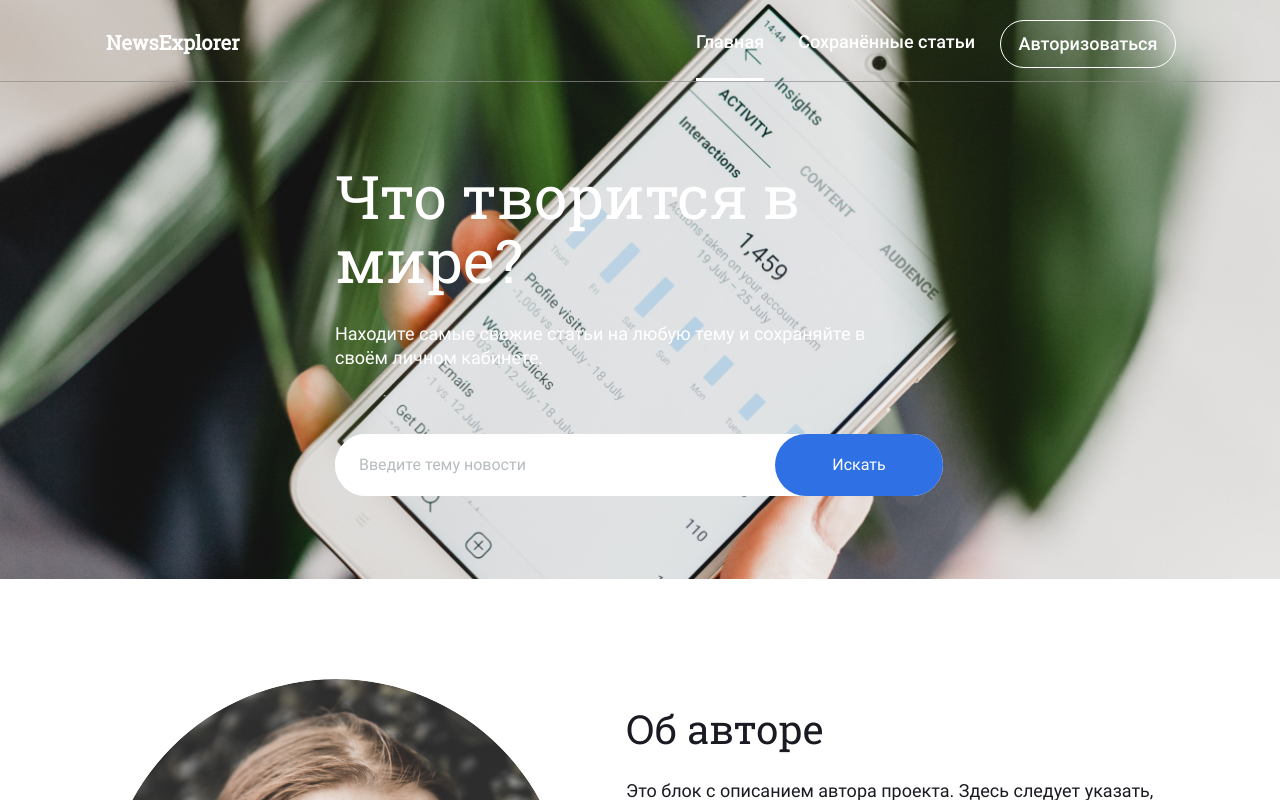
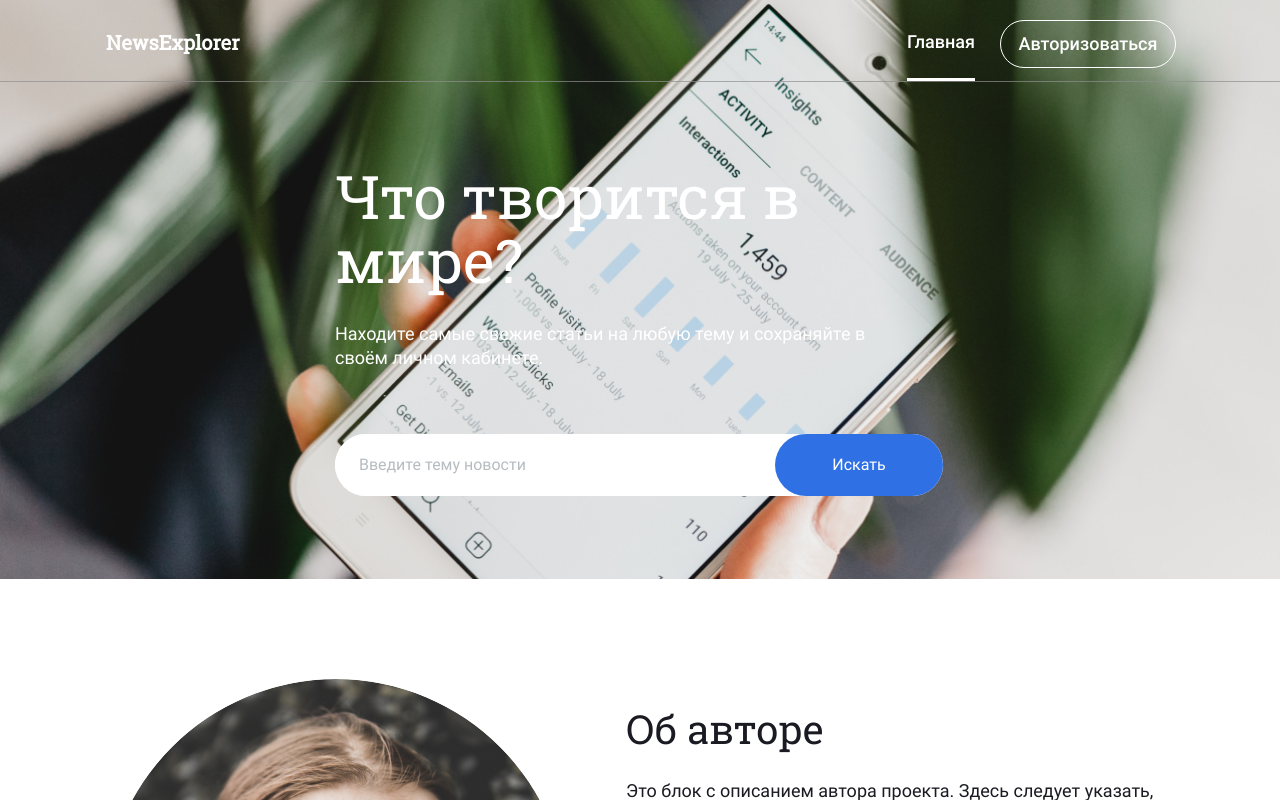
Before and after one commit to Aghabayova/news-explorer-frontend, a React (Create React App) app: page / in a window 1280 px wide. Shown: the top 800 px of the page. Built offline with nearby package versions, Linux system fonts and the light colour scheme.

Commit message:
fix: navigation saved-news when loggedin

```diff
--- a/src/components/Navigation/Navigation.js
+++ b/src/components/Navigation/Navigation.js
@@ -15,7 +15,7 @@ function Navigation(props) {
         <nav className={navigation}>
 
             <NavLink exact to='/' className="navigation__link" >Главная</NavLink>
-            <NavLink to='/saved-news' className="navigation__link" >Сохранённые статьи</NavLink>
+            {props.loggedIn? <NavLink to='/saved-news' className="navigation__link" >Сохранённые статьи</NavLink> : <></>}
             <NavLink
                 className="navigation__auth"
                 onClick={props.loggedIn? props.onLogOut:  props.onLogin}
```
